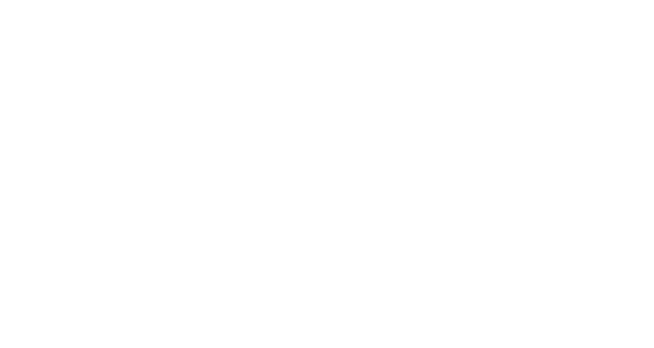
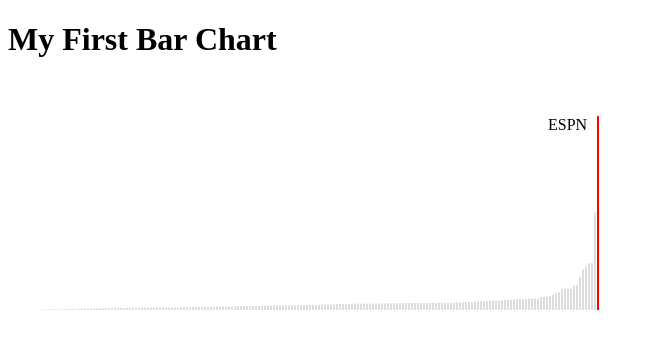
Before and after one commit to tna2102/bar-chart, a plain HTML site: page index.html in a window 1280 px wide. Shown: the whole page, without its empty margins (0-654 px from the left). Drawn offline with nearby package versions, Linux system fonts and the light colour scheme.

Commit message:
final changes

```diff
--- a/index.html
+++ b/index.html
@@ -4,11 +4,83 @@
     <head>
         <meta charset="utf-8">
         <title>D3 Test</title>
+        <style type="text/css">
+
+            .bar {
+
+                fill: #ddd;
+            }
+
+            .g-ESPN {
+                fill: red;
+            }
+        </style>
         <script src="http://d3js.org/d3.v3.min.js" charset="utf-8"></script>
     </head>
     <body>
         <script type="text/javascript">
             // Your beautiful D3 code will go here
+            d3.select("body").append("h1").text("My First Bar Chart")
+
+            var margin = {top: 20, right: 10, bottom: 20, left: 10};
+
+            var width = 600 - margin.left - margin.right,
+            height = 250 - margin.top - margin.bottom;
+
+            var svg = d3.select("body").append("svg")
+                .attr("width", width + margin.left + margin.right)
+                .attr("height", height + margin.top + margin.bottom)
+                .append("g")
+                .attr("transform", "translate(" + margin.left + "," + margin.top + ")");
+
+            d3.csv("subscription-prices.csv", function(err, prices) {
+
+                prices.forEach(function(d) {
+                    // recasts d.2013 as a number, not a string
+                    d.X2013 = +d.X2013;
+                });
+
+                prices.sort(function(a,b) {
+                    return a.X2013 - b.X2013;
+                });
+
+                console.log(prices)
+
+
+
+                var bar = d3.selectAll(".bar")
+                    .data(prices)
+                    .enter()
+                    .append("rect")
+                    .attr("class", "bar");
+
+                var y = d3.scale.linear()
+                    .domain([0,6])
+                    .range([0,height]);
+
+                var x = d3.scale.linear()
+                    .domain([0,prices.length])
+                    .range([0,width]);
+
+                var bar = svg.selectAll(".bar")
+                    .data(prices)
+                    .enter()
+                    .append("rect")
+                    .attr("width", 2)
+                    .attr("height", function(d) { return y(d.X2013)} )
+                    .attr("y", function(d) { return height - y(d.X2013)  })
+                    .attr("x", function(d, i) { return 3 * i})
+                    .attr("class", "bar")
+                    .classed("g-ESPN", function(d) { return d.Network == "ESPN"});
+
+
+                svg.append("text")
+                    .attr("class", "g-label")
+                    .attr("x", 530)
+                    .attr("y", 30)
+                    .text("ESPN");
+
+            });
         </script>
     </body>
 </html>
```
